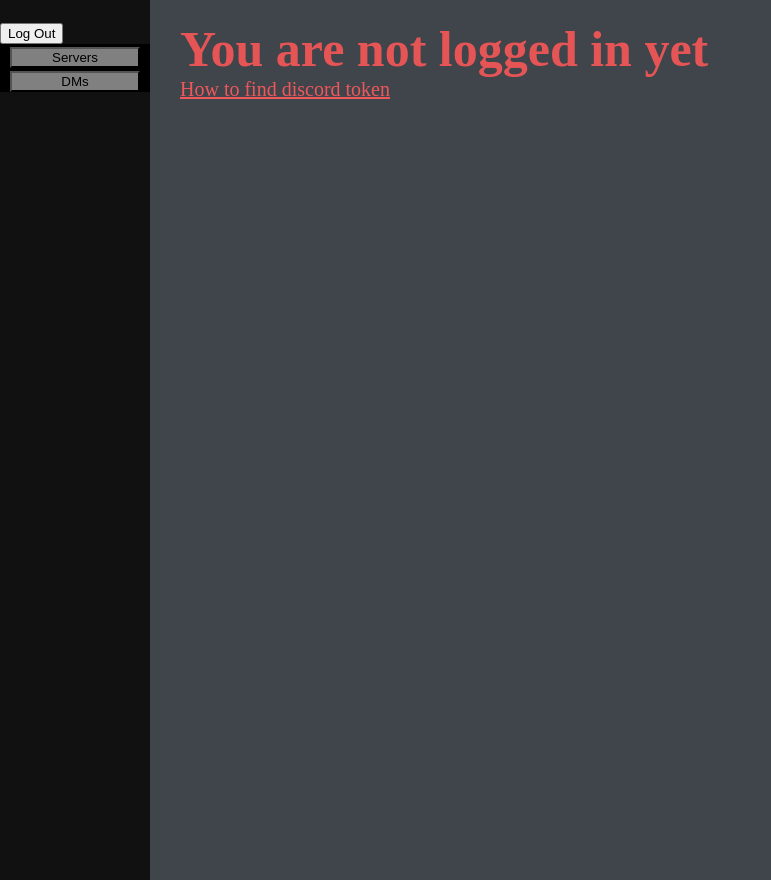
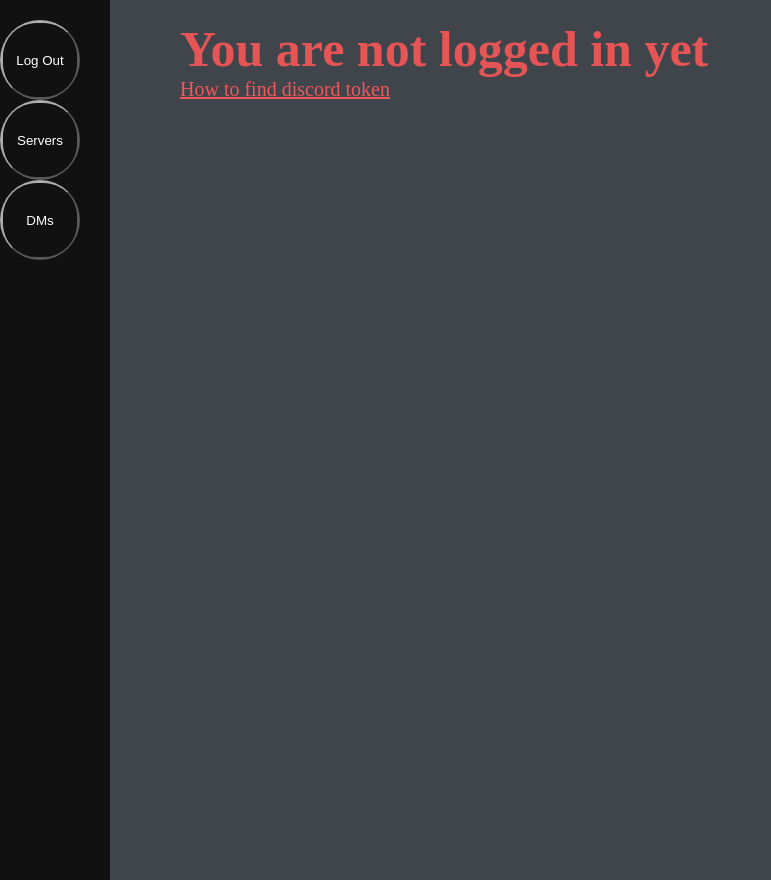
Before and after one commit to DlSCORD-unbIocked/DlSCORD_, a Flask app: page /index/ in a window 1280 px wide. Shown: the whole page, without its empty margins (0-771 px from the left). Run offline with Flask 3, Linux system fonts and the light colour scheme.

Commit message:
styling buttons

```diff
--- a/static/styles/index.css
+++ b/static/styles/index.css
@@ -28,7 +28,7 @@ b {
 .sidenav {
   height: 100%;
   /* Full-height: remove this if you want "auto" height */
-  width: 150px;
+  width: 110px;
   /* Set the width of the sidebar */
   position: fixed;
   /* Fixed Sidebar (stay in place on scroll) */
@@ -44,7 +44,90 @@ b {
   padding-top: 20px;
 }
 
+.channelBtns {
+  width: 80px;
+  height: 80px;
+  border-radius: 45%;
+  transition-duration: 0.3s;
+}
+
+.channelBtns:hover {
+
+
+  background-color: rgb(129, 124, 129);
+  border-radius: 20px;
+}
+
 .opts {
-  text-align: center;
-  background-color: black;
+  width: 80px;
+  height: 80px;
+  border-color: rgb(172, 172, 172);
+  border-width: 3px;
+  color: #fff;
+  background: #111;
+  cursor: pointer;
+  position: relative;
+  z-index: 0;
+  border-radius: 45px;
+  transition-duration: 0.3s;
 }
+
+.opts:hover {
+  border-radius: 20px;
+}
+
+.opts:before {
+  content: '';
+  background: linear-gradient(45deg, #ff0000, #ff7300, #fffb00, #48ff00, #00ffd5, #002bff, #7a00ff, #ff00c8, #ff0000);
+  position: absolute;
+  top: -2px;
+  left: -2px;
+  background-size: 400%;
+  z-index: -1;
+  filter: blur(5px);
+  width: calc(100% + 4px);
+  height: calc(100% + 4px);
+  animation: glowing 20s linear infinite;
+  opacity: 0;
+  transition: opacity .3s ease-in-out;
+  border-radius: 20px;
+}
+
+.opts:active {
+  color: #000;
+
+}
+
+.opts:active:after {
+  background: transparent;
+}
+
+.opts:hover:before {
+  opacity: 1;
+}
+
+.opts:after {
+  z-index: -1;
+  content: '';
+  position: absolute;
+  width: 100%;
+  height: 100%;
+  background: #111;
+  left: 0;
+  top: 0;
+  border-radius: 45%;
+}
+
+@keyframes glowing {
+  0% {
+    background-position: 0 0;
+  }
+
+  50% {
+    background-position: 400% 0;
+  }
+
+  100% {
+    background-position: 0 0;
+  }
+}
--- a/templates/index.html
+++ b/templates/index.html
@@ -4,6 +4,7 @@
         <link rel= "stylesheet" type= "text/css" href= "{{ url_for('static',filename='styles/index.css') }}">
     </head>
   <script>
+
     function updateKey(){
 
       let token = document.cookie.slice(6)
@@ -15,7 +16,10 @@
         }
         document.getElementById("ident").innerText = "You are logged in, select a Server or DM"
 
-    }}
+    }
+
+
+    }
     function logOut(){
       document.cookie = "token=; expires=Thu, 01 Jan 1970 00:00:00 UTC; path=/;";
       window.location = "/"
@@ -23,14 +27,15 @@
     }
 
 
+
   </script>
   <div class="sidenav">
-    <button onclick="logOut()">Log Out
+    <button onclick="logOut()" class="opts">Log Out
     </button>
-    <div class = "opts">
+
     <form action = {{"/guild/0"}} method = "post">
       <input type= 'hidden' id='serverBtn' name="token" value="1" >
-      <button style="width:130px;background-color:grey;">
+      <button class = "opts">
        Servers
       </button>
 
@@ -38,12 +43,12 @@
     <form action = {{"/dm/0"}} method = "post">
       <input  type="hidden" id="dmBtn" name="token" value="1" >
 
-      <button style="width:130px;background-color:grey;">
+      <button class = "opts">
        DMs
       </button>
 
     </form>
-  </div>
+
 
     <div id='guilds'>
 
@@ -54,7 +59,7 @@
 <form action = {{("/channel/" if (guild_check == 'guild') else "/messages/")~guild['id']}} method = "post">
   <input type="hidden" name="token" value="1">
 
-             <button>
+             <button class="channelBtns">
               {%if guild['name']%}
               {{guild['name']}}
               {%else%}
@@ -63,6 +68,7 @@
              </button>
             </form>
       {%endfor%}
+
       {%endif%}
       </div>
   </div>
```
